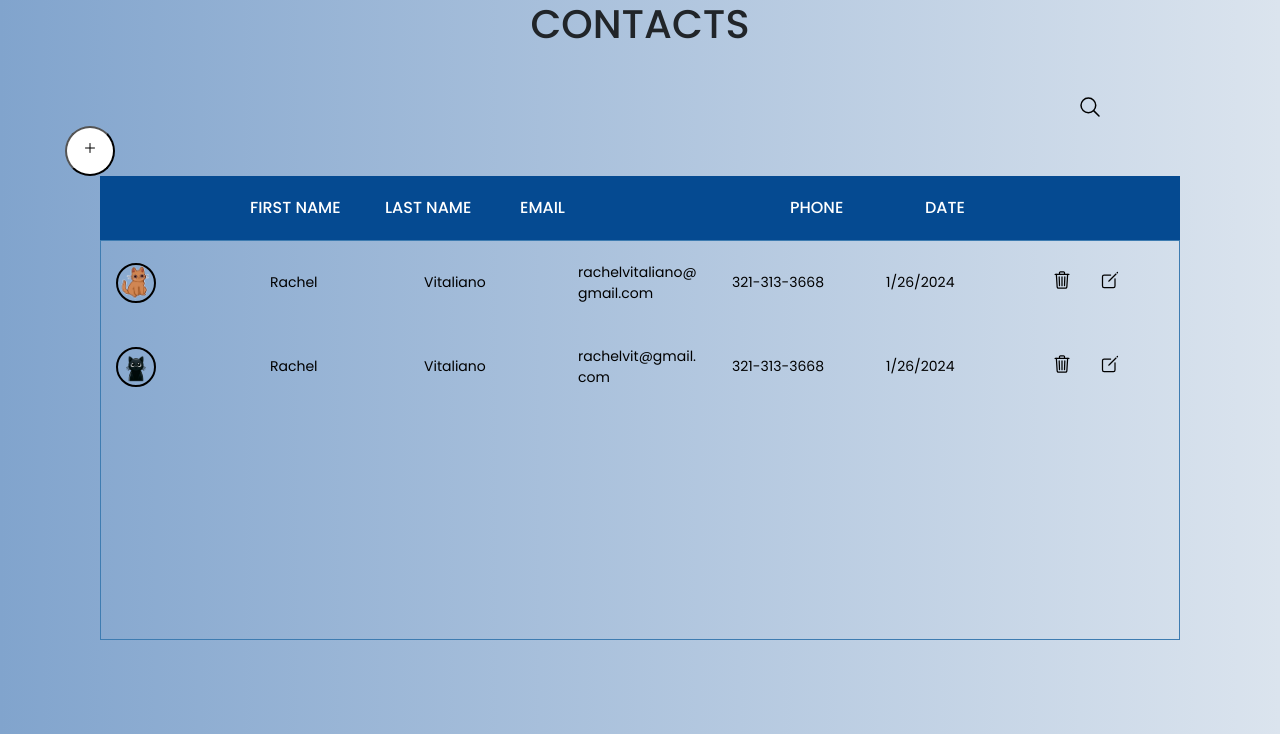
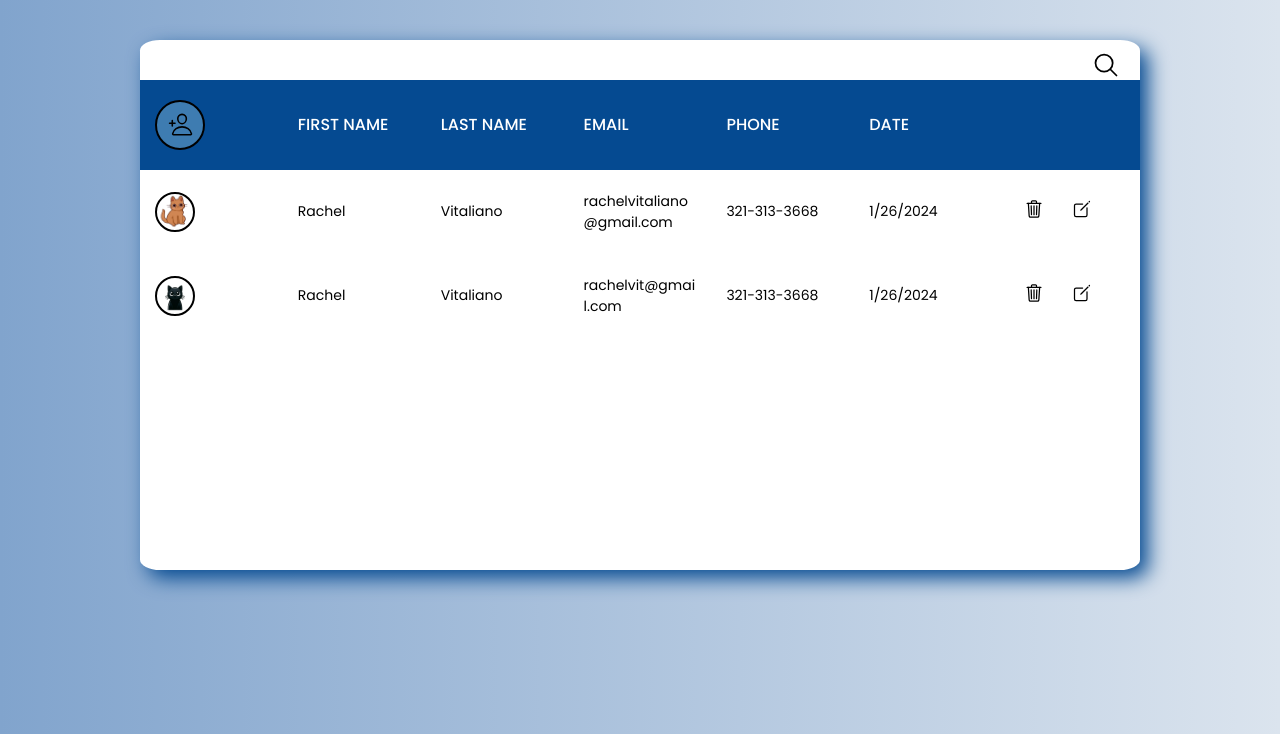
Before and after one commit to parkerblume/PurrfectContacts, a PHP site: page /contacts.html in a window 1280 px wide. Shown: the part 66-800 px from the top of the page. Run offline with PHP 8.4, Linux system fonts and the light colour scheme; lists and menus that the app fills with data are empty.

Commit message:
fix buttons / table background

```diff
--- a/contacts.html
+++ b/contacts.html
@@ -16,8 +16,6 @@
 </head>
 <body>
 	<nav id="navbar" class="custom-nav"></nav>
-	<h1>Contacts</h1>
-
     <div class="content-contacts">
 		<div class="box">
 			<input type ="text" placeholder="search"/>
@@ -25,21 +23,22 @@
 				<ion-icon name="search-outline"></ion-icon>
 			</a>
 		</div>
-		<div>
-			<button class ="add_new"><ion-icon name="add-outline"></ion-icon></button> </button>
-		</div>
 		<div class="table-section">
 			<div class="tbl-header">
 				<table cellpadding="0" cellspacing="0" border="0">
 					<thead>
 					<tr>
-					<th></th>
+						<div class="row">
+							<th><div>
+								<button class ="add_new test"><ion-icon name="person-add-outline"></ion-icon></button> </button>
+							</div></th>
 							<th>First name</th>
 							<th>Last name</th>
-					<th>Email<th>
+							<th>Email</th>
 							<th>Phone</th>
 							<th>Date</th>
 							<th></th>
+						</div>
 					</tr>
 					</thead>
 				</table>
--- a/css/contacts.css
+++ b/css/contacts.css
@@ -15,33 +15,24 @@
   }
 
 /*Contact CSS */
-h1{
-    font-size: 30px;
-    color: #fff;
-    text-transform: uppercase;
-    font-weight: 300;
-    text-align: center;
-    margin-bottom: 15px;
-  }
-
   table{
     width:100%;
     table-layout: fixed;
   }
 
-  .table-section {
-    margin-left:100px;
-    margin-right:100px;
-  }
-
   .content-contacts
   {
+    padding-top: 10px;
     margin-top: 40px;
-    justify-content: center;
-    align-items: center;
+    justify-content: end;
+    align-items: end;
     display: flex;
     flex: 1 0 100%;
     flex-direction: column;
+    width: 1000px;
+    background-color: white;
+    border-radius: 2%;
+    box-shadow: 8px 8px 20px #054a91;
   }
 
   .tbl-header{
@@ -52,7 +43,6 @@
     height:400px;
     overflow-x:auto;
     margin-top: 0px;
-    border: 1px solid #3e7cb1;
   }
 
   th{
@@ -70,7 +60,6 @@
   }
 
   th,td{
-    border-bottom: 1px solid black;
     word-break: break-all;
     text-align: left;
   }
@@ -94,12 +83,26 @@
 
 /* add user button */
 .add_new{
+  position: relative;
+  display: flex;
   margin-right: 1100px;
   height: 50px;
   width: 50px;
   border-radius: 100%;
-  background-color: white;
-  font-size: 16px;
+  background-color: #3e7cb1;
+  justify-content: center;
+  align-items: center;
+  font-size: 25px;
+  border: 2px solid black;
+}
+.test {
+  padding:0 !important;
+  justify-content: center;
+  margin:0;
+}
+
+.add_new:hover{
+  background-color: #81a4cd;
 }
 
 .table_button{
@@ -115,7 +118,6 @@
 }
 
 .box{
-  margin-left: 900px;
   height:30px;
   display: flex;
   cursor: pointer;
@@ -126,6 +128,7 @@
 
 .box:hover input{
   width: 300px;
+  border: 2px solid black;
 }
 
 .box input{
@@ -136,12 +139,12 @@
   transition: 0.8s;
   background: white;
   border-radius: 30px;
-
 }
 
 .box a{
   color: black;
-  font-size: 24px;
+  font-size: 28px;
+  display: flex;
 }
 
   /* for custom scrollbar for webkit browser*/
```
Lines whose indentation alone changed are shown as unchanged.
